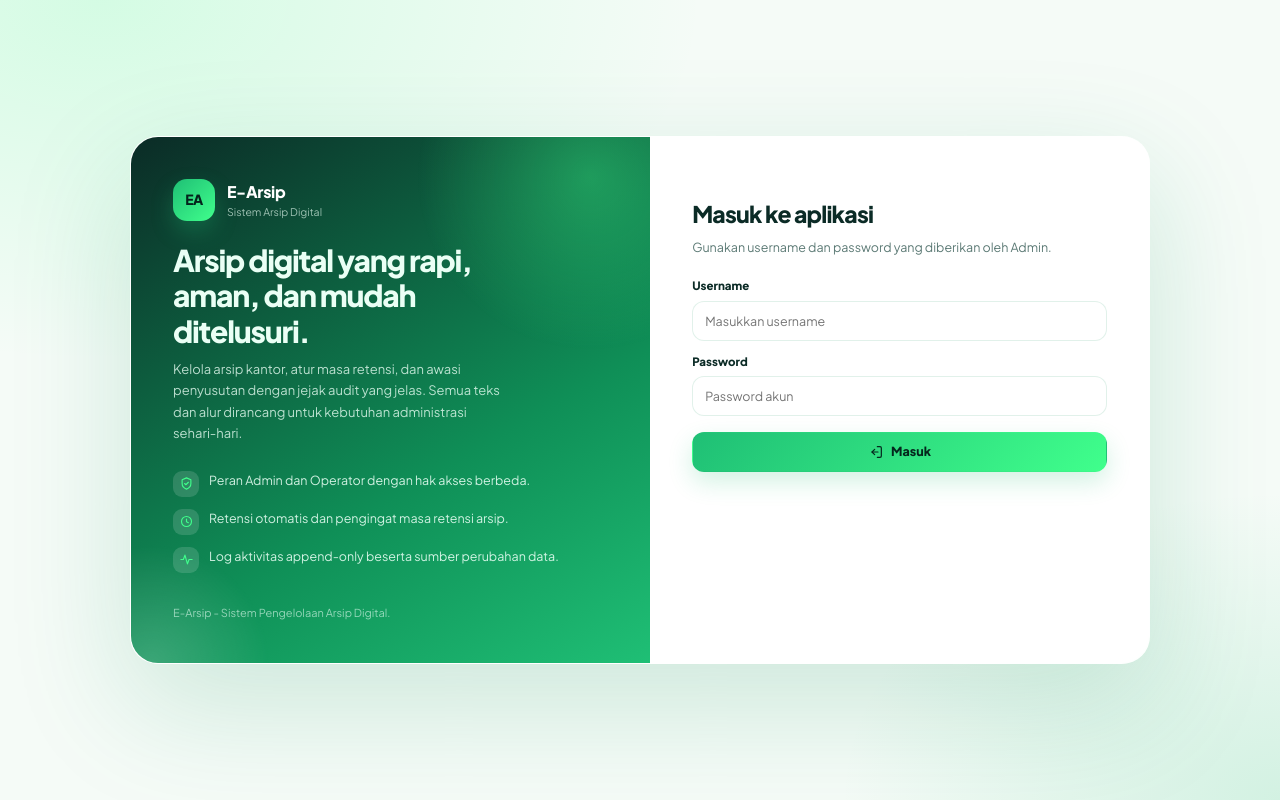
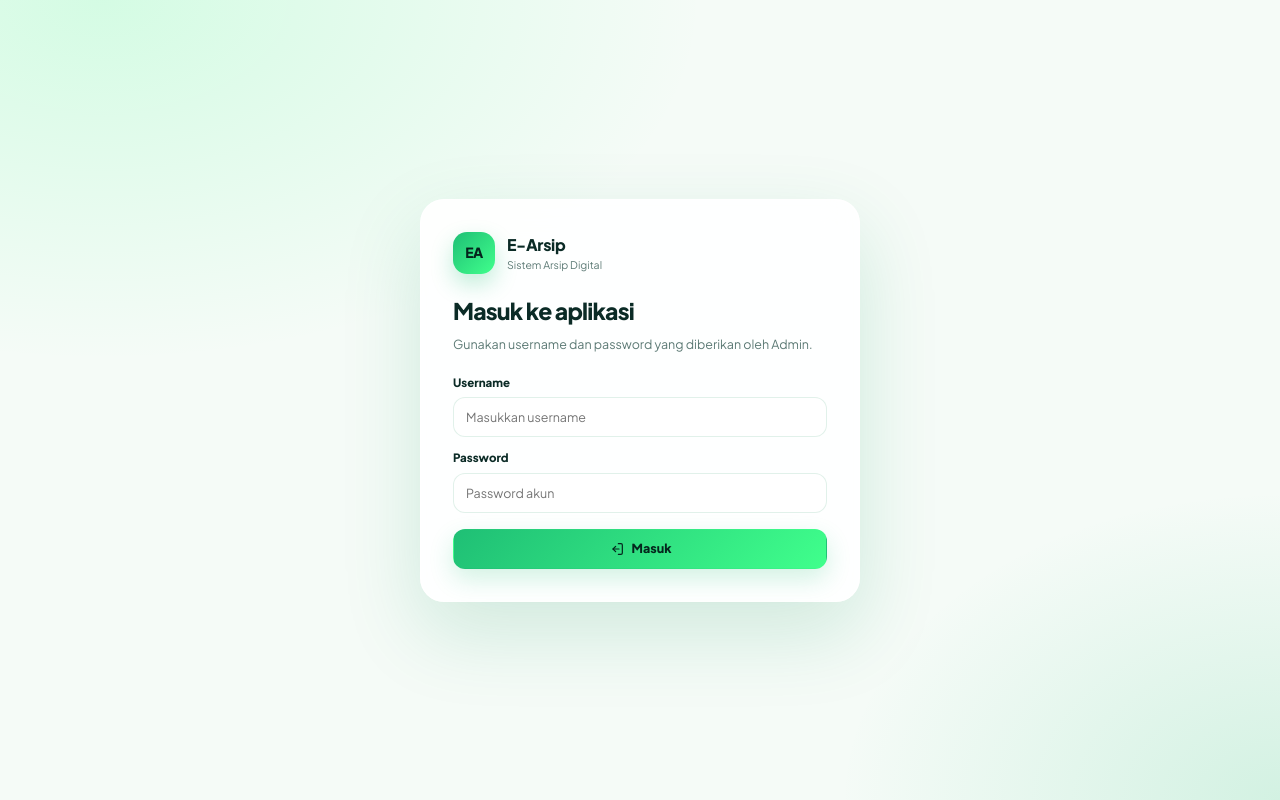
Before and after one commit to Haran751/arsip, a Next.js app: page /login in a window 1280 px wide. Built offline with nearby package versions, Linux system fonts and the light colour scheme; no server answers.

Commit message:
fix ui login page

```diff
--- a/app/globals.css
+++ b/app/globals.css
@@ -2468,121 +2468,8 @@ tbody tr:hover td {
     var(--background);
 }
 
-.login-shell {
-  width: min(1020px, 100%);
-  display: grid;
-  grid-template-columns: 1.02fr 0.98fr;
-  border-radius: 28px;
-  overflow: hidden;
-  border: 1px solid rgba(255, 255, 255, 0.8);
-  background: rgba(255, 255, 255, 0.72);
-  backdrop-filter: blur(20px);
-  box-shadow: 0 40px 120px rgba(15, 143, 87, 0.18);
-  animation: fade-slide 0.35s ease both;
-}
-
-.login-hero {
-  position: relative;
-  display: flex;
-  flex-direction: column;
-  justify-content: space-between;
-  gap: 32px;
-  padding: 42px;
-  color: #eafff5;
-  background: linear-gradient(150deg, #0b2b26 0%, #0f8f57 62%, #1fbf75 100%);
-  overflow: hidden;
-}
-
-.login-hero::before {
-  content: "";
-  position: absolute;
-  width: 360px;
-  height: 360px;
-  right: -120px;
-  top: -140px;
-  border-radius: 50%;
-  background: radial-gradient(circle, rgba(64, 255, 140, 0.35), transparent 68%);
-  animation: blob-drift 18s ease-in-out infinite alternate;
-}
-
-.login-hero::after {
-  content: "";
-  position: absolute;
-  width: 240px;
-  height: 240px;
-  left: -100px;
-  bottom: -120px;
-  border-radius: 50%;
-  background: radial-gradient(circle, rgba(255, 255, 255, 0.18), transparent 70%);
-}
-
-.login-hero > * {
-  position: relative;
-  z-index: 1;
-}
-
-.login-hero .brand-name {
-  color: #ffffff;
-}
-
-.login-hero .brand-sub {
-  color: rgba(234, 255, 245, 0.66);
-}
-
-.login-hero h2 {
-  font-size: 30px;
-  font-weight: 800;
-  letter-spacing: -0.04em;
-  line-height: 1.18;
-  max-width: 340px;
-}
-
-.login-hero p {
-  margin-top: 10px;
-  max-width: 330px;
-  font-size: 13px;
-  line-height: 1.65;
-  color: rgba(234, 255, 245, 0.78);
-}
-
-.login-features {
-  display: flex;
-  flex-direction: column;
-  gap: 12px;
-  margin-top: 26px;
-}
-
-.login-feature {
-  display: flex;
-  align-items: flex-start;
-  gap: 10px;
-  font-size: 12.5px;
-  color: rgba(234, 255, 245, 0.88);
-}
-
-.login-feature span {
-  width: 26px;
-  height: 26px;
-  flex: 0 0 26px;
-  display: grid;
-  place-items: center;
-  border-radius: 9px;
-  background: rgba(255, 255, 255, 0.14);
-  color: var(--accent);
-}
-
-.login-hero-foot {
-  font-size: 11px;
-  color: rgba(234, 255, 245, 0.6);
-}
-
 .login-card {
   width: 100%;
-  padding: 42px;
-  background: rgba(255, 255, 255, 0.88);
-}
-
-.login-page > .login-card {
   max-width: 440px;
   border-radius: 24px;
   border: 1px solid rgba(255, 255, 255, 0.85);
@@ -2590,17 +2477,17 @@ tbody tr:hover td {
   backdrop-filter: blur(16px);
   box-shadow: 0 30px 80px rgba(15, 143, 87, 0.16);
   padding: 32px;
+  animation: fade-slide 0.35s ease both;
 }
 
 .login-brand {
   display: flex;
   align-items: center;
   gap: 12px;
-  margin-bottom: 22px;
+  margin-bottom: 20px;
 }
 
 .login-title {
-  margin-top: 18px;
   font-size: 23px;
   font-weight: 800;
   letter-spacing: -0.035em;
@@ -3013,20 +2900,7 @@ html[data-reduce-motion="true"] *::after {
     gap: 18px;
   }
 
-  .login-shell {
-    grid-template-columns: 1fr;
-    border-radius: 24px;
-  }
-
-  .login-hero {
-    display: none;
-  }
-
   .login-card {
-    padding: 30px 24px;
-  }
-
-  .login-page > .login-card {
     padding: 28px 22px;
   }
 }
--- a/app/login/page.tsx
+++ b/app/login/page.tsx
@@ -17,9 +17,7 @@ export default async function LoginPage({
 
   return (
     <main className="login-page">
-      <div className="login-shell">
-        <aside className="login-hero">
-          <div>
+      <div className="login-card">
         <div className="login-brand">
           <span className="brand-mark">EA</span>
           <div>
@@ -27,36 +25,6 @@ export default async function LoginPage({
             <div className="brand-sub">Sistem Arsip Digital</div>
           </div>
         </div>
-            <h2>Arsip digital yang rapi, aman, dan mudah ditelusuri.</h2>
-            <p>
-              Kelola arsip kantor, atur masa retensi, dan awasi penyusutan dengan jejak audit yang jelas. Semua teks dan alur
-              dirancang untuk kebutuhan administrasi sehari-hari.
-            </p>
-            <div className="login-features">
-              <div className="login-feature">
-                <span>
-                  <Icon name="shield" size={15} />
-                </span>
-                Peran Admin dan Operator dengan hak akses berbeda.
-              </div>
-              <div className="login-feature">
-                <span>
-                  <Icon name="clock" size={15} />
-                </span>
-                Retensi otomatis dan pengingat masa retensi arsip.
-              </div>
-              <div className="login-feature">
-                <span>
-                  <Icon name="activity" size={15} />
-                </span>
-                Log aktivitas append-only beserta sumber perubahan data.
-              </div>
-            </div>
-          </div>
-          <div className="login-hero-foot">E-Arsip - Sistem Pengelolaan Arsip Digital.</div>
-        </aside>
-
-        <div className="login-card">
         <h1 className="login-title">Masuk ke aplikasi</h1>
         <p className="login-sub">Gunakan username dan password yang diberikan oleh Admin.</p>
 
@@ -92,7 +60,6 @@ export default async function LoginPage({
           </TombolMemuat>
         </form>
       </div>
-      </div>
     </main>
   );
 }
```
Lines whose indentation alone changed are shown as unchanged.
